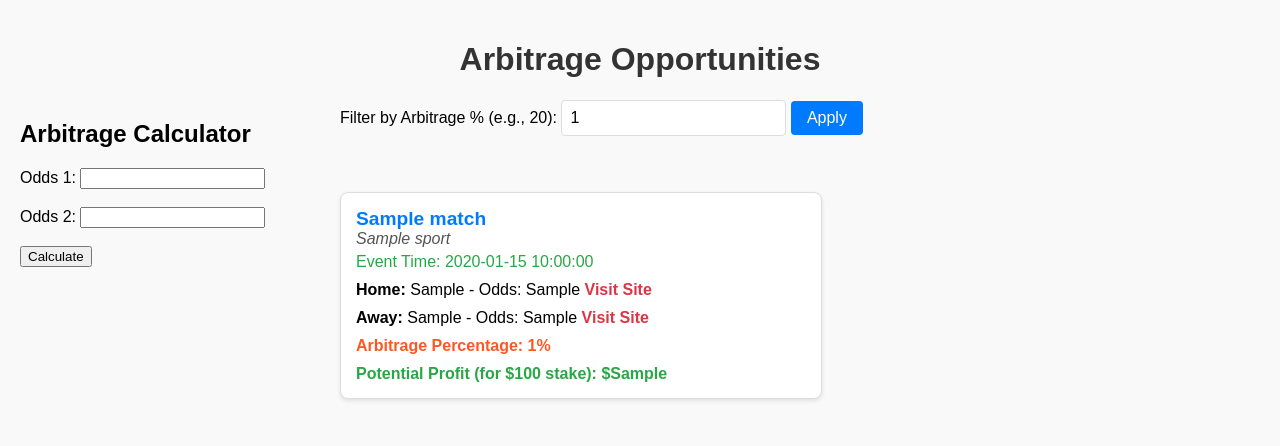
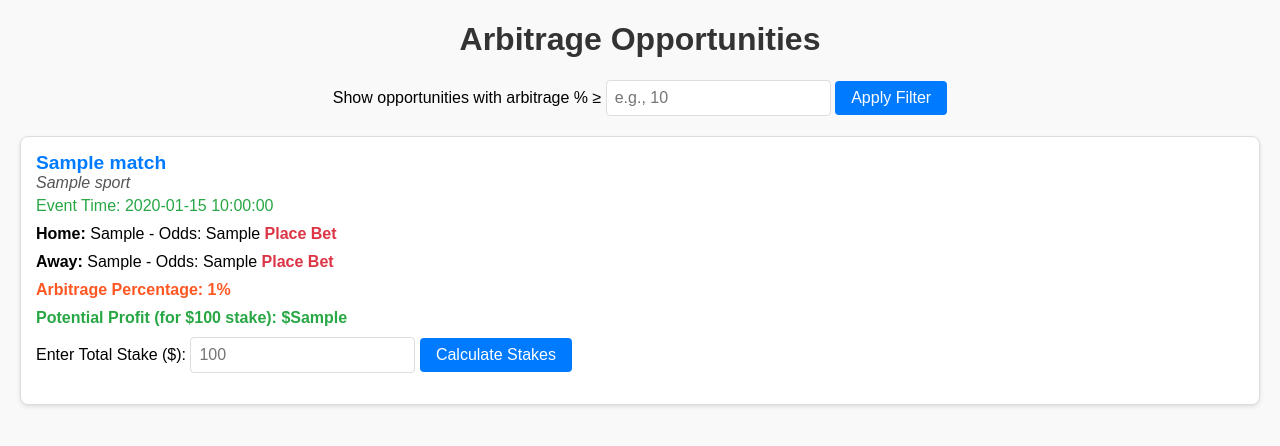
Before and after one commit to ShrimperD/arbitrage_betting_app_2, a Flask app: template templates/index.html in a window 1280 px wide. Shown: the top 446 px of the page. Run offline with Flask 3, Linux system fonts and the light colour scheme; the template is opened without the code that fills it: most values are stand-ins (such as "Sample title", 1, 10 or a date in 2020).

Commit message:
Added filter box to show only high-arbitrage opportunities

```diff
--- a/templates/index.html
+++ b/templates/index.html
@@ -10,29 +10,36 @@
             margin: 20px;
             padding: 0;
             background-color: #f9f9f9;
-            display: flex;
-            flex-wrap: wrap;
-        }
-        .calculator {
-            flex: 1;
-            max-width: 300px;
-            margin-right: 20px;
-        }
-        .opportunities {
-            flex: 2;
-            display: flex;
-            flex-wrap: wrap;
-            gap: 20px;
         }
         h1 {
             color: #333;
             text-align: center;
-            width: 100%;
+        }
+        .filter-box {
+            margin-bottom: 20px;
+            text-align: center;
+        }
+        .filter-box input {
+            padding: 8px;
+            font-size: 16px;
+            border: 1px solid #ddd;
+            border-radius: 4px;
+        }
+        .filter-box button {
+            padding: 8px 16px;
+            font-size: 16px;
+            background-color: #007bff;
+            color: #fff;
+            border: none;
+            border-radius: 4px;
+            cursor: pointer;
+        }
+        .filter-box button:hover {
+            background-color: #0056b3;
         }
         ul {
             list-style-type: none;
             padding: 0;
-            width: 100%;
         }
         li {
             padding: 15px;
@@ -41,7 +48,6 @@
             margin-bottom: 10px;
             border-radius: 8px;
             box-shadow: 0 2px 4px rgba(0, 0, 0, 0.1);
-            width: calc(50% - 10px);
         }
         .match {
             font-size: 1.2em;
@@ -77,17 +83,16 @@
             color: #28a745;
             margin-top: 10px;
         }
-        .filter {
-            margin-bottom: 20px;
-            width: 100%;
+        .stake-input {
+            margin-top: 10px;
         }
-        .filter input {
+        .stake-input input {
             padding: 8px;
             font-size: 16px;
             border: 1px solid #ddd;
             border-radius: 4px;
         }
-        .filter button {
+        .stake-input button {
             padding: 8px 16px;
             font-size: 16px;
             background-color: #007bff;
@@ -96,56 +101,47 @@
             border-radius: 4px;
             cursor: pointer;
         }
-        .filter button:hover {
+        .stake-input button:hover {
             background-color: #0056b3;
+        }
+        .no-opportunities {
+            text-align: center;
+            color: #dc3545;
+            font-weight: bold;
         }
         @media (max-width: 768px) {
             body {
-                flex-direction: column;
-            }
-            .calculator {
-                max-width: 100%;
-                margin-right: 0;
-                margin-bottom: 20px;
+                margin: 10px;
             }
             li {
-                width: 100%;
+                padding: 10px;
+            }
+            .match {
+                font-size: 1.1em;
             }
         }
     </style>
 </head>
 <body>
     <h1>Arbitrage Opportunities</h1>
-    <div class="calculator">
-        <h2>Arbitrage Calculator</h2>
-        <form id="calculator">
-            <label for="odds1">Odds 1:</label>
-            <input type="number" id="odds1" required><br><br>
-            <label for="odds2">Odds 2:</label>
-            <input type="number" id="odds2" required><br><br>
-            <button type="button" onclick="calculateArbitrage()">Calculate</button>
-        </form>
-        <p id="result"></p>
+    <div class="filter-box">
+        <label for="arbitrage-filter">Show opportunities with arbitrage % ≥ </label>
+        <input type="number" id="arbitrage-filter" placeholder="e.g., 10" min="0" step="0.1">
+        <button onclick="applyFilter()">Apply Filter</button>
     </div>
-    <div class="opportunities">
-        <div class="filter">
-            <label for="filter">Filter by Arbitrage % (e.g., 20):</label>
-            <input type="number" id="filter" value="{{ filter_percentage }}">
-            <button onclick="applyFilter()">Apply</button>
-        </div>
-        <ul>
+    <ul id="opportunities-list">
         {% for opportunity in opportunities %}
-            <li>
+        <li class="opportunity" data-arbitrage="{{ opportunity.arbitrage_percentage }}">
             <div class="match">{{ opportunity.match }}</div>
             <div class="sport">{{ opportunity.sport }}</div>
             <div class="event-time">Event Time: {{ opportunity.event_time }}</div>
             <div class="odds">
                 <strong>Home:</strong> {{ opportunity.home_site }} - Odds: {{ opportunity.home_odds }}
-                    <a href="{{ opportunity.home_url }}" target="_blank" rel="noopener noreferrer">Visit Site</a>
+                <a href="{{ opportunity.home_url }}" target="_blank" rel="noopener noreferrer">Place Bet</a>
             </div>
             <div class="odds">
                 <strong>Away:</strong> {{ opportunity.away_site }} - Odds: {{ opportunity.away_odds }}
-                    <a href="{{ opportunity.away_url }}" target="_blank" rel="noopener noreferrer">Visit Site</a>
+                <a href="{{ opportunity.away_url }}" target="_blank" rel="noopener noreferrer">Place Bet</a>
             </div>
             <div class="arbitrage-percentage">
                 Arbitrage Percentage: {{ opportunity.arbitrage_percentage }}%
@@ -153,40 +149,66 @@
             <div class="potential-profit">
                 Potential Profit (for $100 stake): ${{ opportunity.potential_profit }}
             </div>
+            <div class="stake-input">
+                <label for="stake-{{ loop.index }}">Enter Total Stake ($):</label>
+                <input type="number" id="stake-{{ loop.index }}" placeholder="100">
+                <button onclick="calculateStakes({{ loop.index }}, {{ opportunity.home_odds }}, {{ opportunity.away_odds }})">Calculate Stakes</button>
+                <p id="stake-result-{{ loop.index }}"></p>
+            </div>
         </li>
         {% else %}
-            <li>No arbitrage opportunities found.</li>
+        <li class="no-opportunities">No arbitrage opportunities found.</li>
         {% endfor %}
     </ul>
-    </div>
 
     <script>
-        // Arbitrage Calculator
-        function calculateArbitrage() {
-            const odds1 = parseFloat(document.getElementById("odds1").value);
-            const odds2 = parseFloat(document.getElementById("odds2").value);
+        // Apply filter based on arbitrage percentage
+        function applyFilter() {
+            const filterValue = parseFloat(document.getElementById("arbitrage-filter").value);
+            const opportunities = document.querySelectorAll(".opportunity");
+            let visibleCount = 0;
 
-            if (isNaN(odds1) || isNaN(odds2) || odds1 <= 0 || odds2 <= 0) {
-                document.getElementById("result").innerText = "Please enter valid odds.";
+            opportunities.forEach(opp => {
+                const arbitrage = parseFloat(opp.getAttribute("data-arbitrage"));
+                if (arbitrage >= filterValue) {
+                    opp.style.display = "block";
+                    visibleCount++;
+                } else {
+                    opp.style.display = "none";
+                }
+            });
+
+            // Show message if no opportunities match the filter
+            const noOpportunitiesMessage = document.querySelector(".no-opportunities");
+            if (visibleCount === 0) {
+                if (!noOpportunitiesMessage) {
+                    const ul = document.getElementById("opportunities-list");
+                    ul.innerHTML = '<li class="no-opportunities">No opportunities found with an arbitrage percentage of ' + filterValue + '% or higher.</li>';
+                }
+            } else {
+                if (noOpportunitiesMessage) {
+                    noOpportunitiesMessage.remove();
+                }
+            }
+        }
+
+        // Calculate stakes for each opportunity
+        function calculateStakes(index, homeOdds, awayOdds) {
+            const stake = parseFloat(document.getElementById(`stake-${index}`).value);
+            if (isNaN(stake) || stake <= 0) {
+                document.getElementById(`stake-result-${index}`).innerText = "Please enter a valid stake.";
                 return;
             }
 
-            const impliedProb1 = 1 / odds1;
-            const impliedProb2 = 1 / odds2;
-            const totalImpliedProb = impliedProb1 + impliedProb2;
+            const impliedProbHome = 1 / homeOdds;
+            const impliedProbAway = 1 / awayOdds;
+            const totalImpliedProb = impliedProbHome + impliedProbAway;
 
-            if (totalImpliedProb >= 1) {
-                document.getElementById("result").innerText = "No arbitrage opportunity.";
-            } else {
-                const arbitragePercentage = (1 - totalImpliedProb) * 100;
-                document.getElementById("result").innerText = `Arbitrage Percentage: ${arbitragePercentage.toFixed(2)}%`;
-            }
-        }
+            const stakeHome = (stake * impliedProbHome) / totalImpliedProb;
+            const stakeAway = (stake * impliedProbAway) / totalImpliedProb;
 
-        // Filter by Arbitrage Percentage
-        function applyFilter() {
-            const filterValue = document.getElementById("filter").value;
-            window.location.href = `/?filter=${filterValue}`;
+            document.getElementById(`stake-result-${index}`).innerText =
+                `Stake on Home: $${stakeHome.toFixed(2)} | Stake on Away: $${stakeAway.toFixed(2)}`;
         }
     </script>
 </body>
```
Lines whose indentation alone changed are shown as unchanged.
